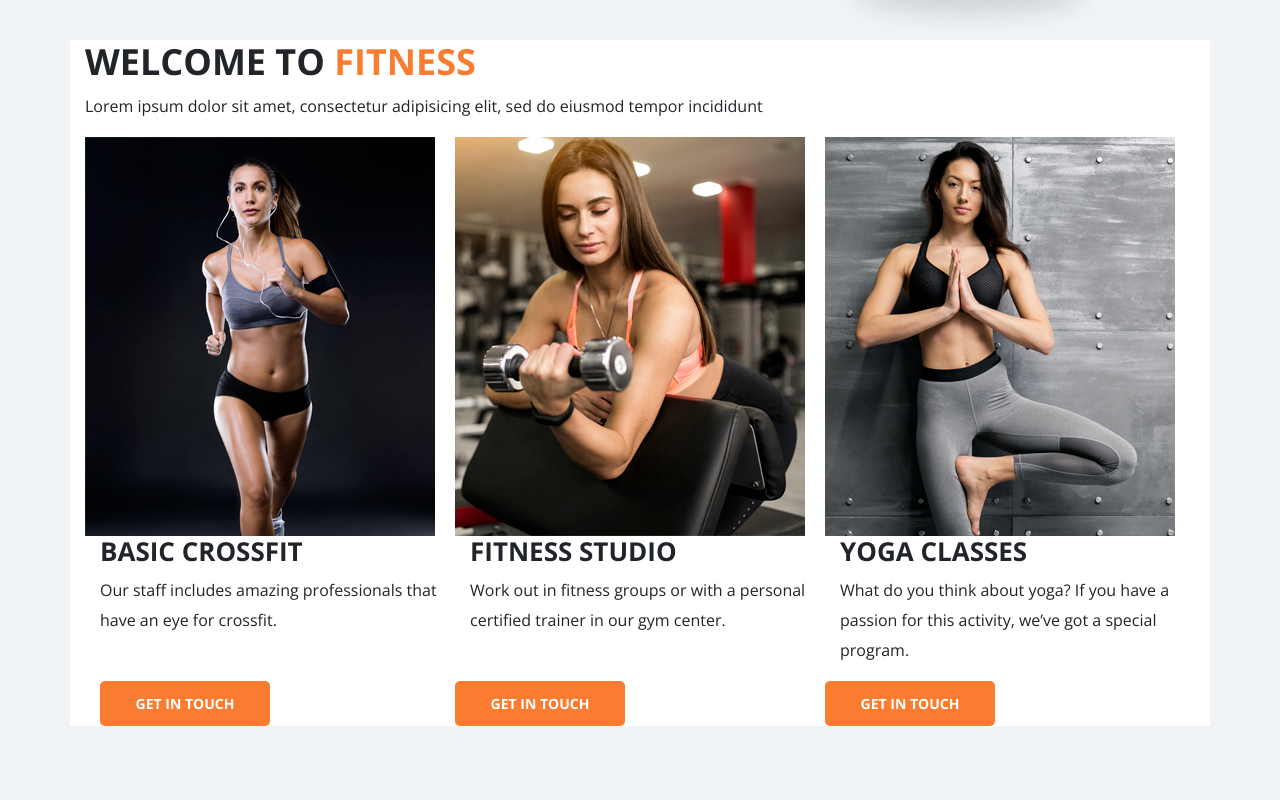
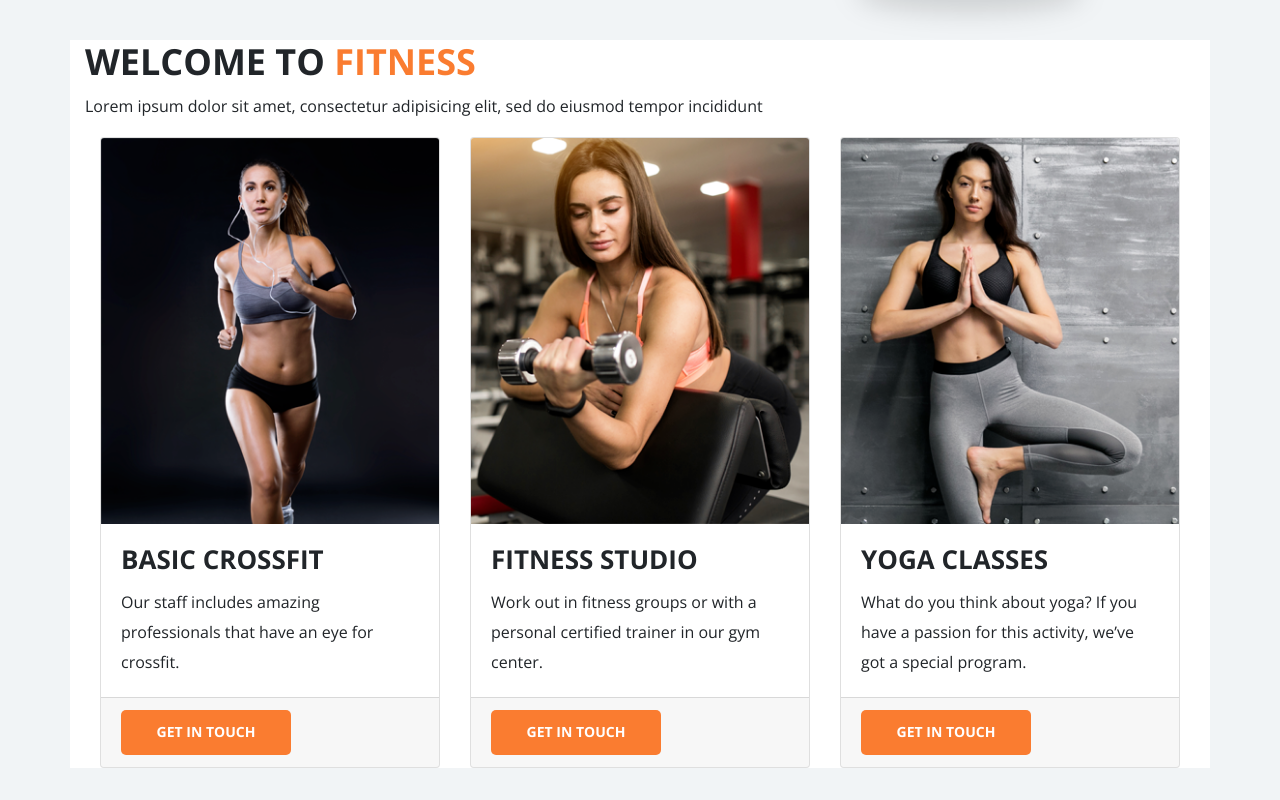
Before and after one commit to VSemenyshyn/FitnessClub.github.io, a plain HTML site: page index.html in a window 1280 px wide. Shown: the part 2060-2860 px from the top of the page. Drawn offline with nearby package versions, Linux system fonts and the light colour scheme.

Commit message:
Update index.html

```diff
--- a/index.html
+++ b/index.html
@@ -22,7 +22,7 @@
                 <nav>
                     <ul class="menu-links d-flex justify-content-around">
                         <li><a href="#">Home</a></li>
-                        <li><a href="#">about us</a></li>
+                        <li><a href="#about">about us</a></li>
                         <li><a href="#">page</a></li>
                         <li><a href="#">blog</a></li>
                         <li><a href="#">contacts</a></li>
@@ -102,7 +102,7 @@
            </div>
        </div>
    </header>
-   <div class="container about-us-section">
+   <div class="container about-us-section" id="about">
        <div class="row">
            <div class="col-md-5">
                <div class="about-us">
@@ -140,65 +140,54 @@
                </div>
            </div>
        </div>
-       <div class="row programm-row">
-           <div class="col-md-4">
-               <div class="row ">
-                   <img src="img/image-category11.png" alt="basic-crossfit">
+
+
+
+
+
+       <div class="row programm-row card-deck">
+           <div class="card">
+               <img class="card-img-top" src="img/image-category11.png" alt="basic-crossfit">
+               <div class="card-body">
+                  <h3 class="card-title">Basic Crossfit</h3>
+                  <p class="card-text">Our staff includes amazing professionals that have an eye for crossfit.</p>
                </div>
-               <div class="row ">
-                   <div class="col-md programme">
-                       <div class="programme__heading">
-                           <h3>Basic Crossfit</h3>
-                       </div>
-                       <div class="programme__text">
-                           <p>Our staff includes amazing professionals that have an eye for crossfit.</p>
-                       </div>
-                   </div>
-               </div>
-               <div class="row button btn-programm">
-                  <div class="col-md">
-                   <button class="btn-yellow">get in touch</button>
-                   </div>
+               <div class="card-footer">
+                   <a href="#" class="card-link"><button class="btn-yellow">get in touch</button></a>
                </div>
            </div>
-            <div class="col-md-4">
-               <div class="row">
-                   <img src="img/image-category.png" alt="fitness">
+
+           <div class="card">
+               <img class="card-img-top" src="img/image-category.png" alt="basic-crossfit">
+               <div class="card-body">
+                  <h3 class="card-title">Fitness studio</h3>
+                  <p class="card-text">Work out in fitness groups or with a personal certified trainer in our gym center.</p>
                </div>
-                <div class="row">
-                   <div class="col-md programme">
-                       <div class="programme__heading">
-                           <h3>Fitness Studio</h3>
-                       </div>
-                       <div class="programme__text">
-                           <p>Work out in fitness groups or with a personal certified trainer in our gym center.</p>
-                       </div>
-                   </div>
-               </div>
-               <div class="row button btn-programm">
-                   <button class="btn-yellow">get in touch</button>
+               <div class="card-footer">
+                   <a href="#" class="card-link"><button class="btn-yellow">get in touch</button></a>
                </div>
            </div>
-            <div class="col-md-4">
-               <div class="row">
-                   <img src="img/image-category2.png" alt="yoga">
+
+           <div class="card">
+               <img class="card-img-top" src="img/image-category2.png" alt="fitness">
+               <div class="card-body">
+                  <h3 class="card-title">Yoga classes</h3>
+                  <p class="card-text">What do you think about yoga? If you have a passion for this activity, we’ve got a special program.</p>
                </div>
-                <div class="row">
-                   <div class="col-md programme">
-                       <div class="programme__heading">
-                           <h3>Yoga Classes</h3>
-                       </div>
-                       <div class="programme__text">
-                           <p>What do you think about yoga? If you have a passion for this activity, we’ve got a special program.</p>
-                       </div>
-                   </div>
-               </div>
-               <div class="row button">
-                   <button class="btn-yellow">get in touch</button>
+               <div class="card-footer">
+                   <a href="#" class="card-link"><button class="btn-yellow">get in touch</button></a>
                </div>
            </div>
+
+
+
+           </div>
        </div>
-   </div>
+
+
+
+
+
 
 
     <div class="container-fluid">
```
